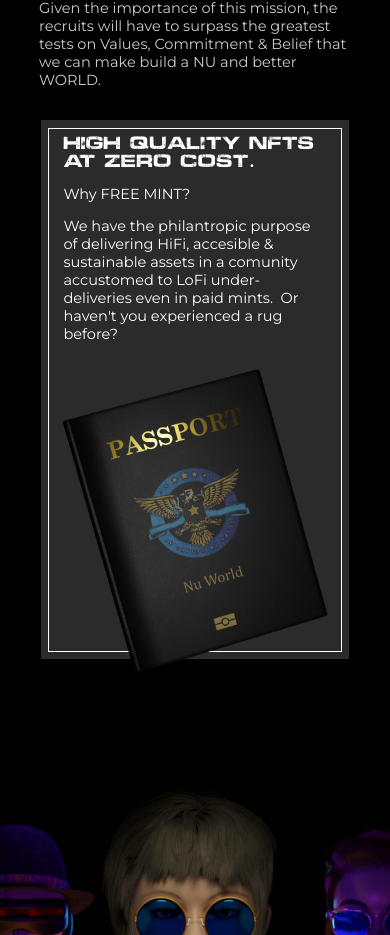
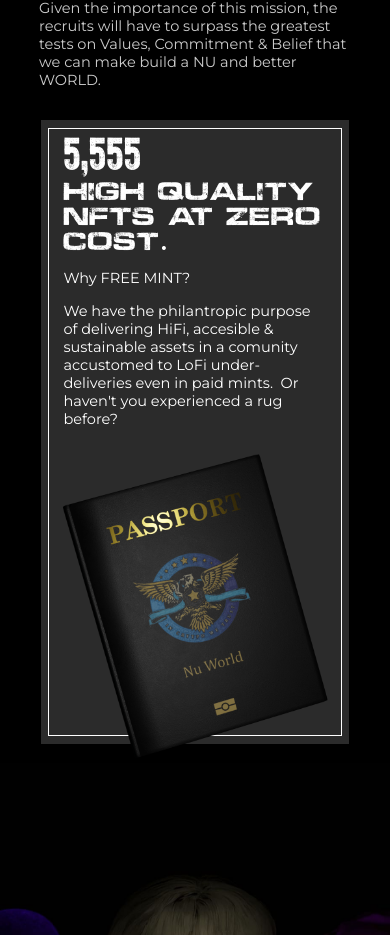
Before and after one commit to RobertIskandarani/NUWorld, a React (Create React App) app: page / in a window 390 px wide. Shown: the part 1577-2512 px from the top of the page. Built offline with nearby package versions, Linux system fonts and the light colour scheme.

Commit message:
se aplica font correcta para 5,555

```diff
--- a/public/index.html
+++ b/public/index.html
@@ -25,6 +25,11 @@
             @font-face {
                 font-family: 'Progress-Personal-Use';
                 src: local('progress'), url(./fonts/PROGRESS-PERSONAL-USE.ttf) format('truetype');
+            }
+
+            @font-face {
+                font-family: 'War-Is-Over';
+                src: local('war'), url(./fonts/War-is-Over.ttf) format('truetype');
             }
 
             /* width */
--- a/src/components/open-letter/Passport.jsx
+++ b/src/components/open-letter/Passport.jsx
@@ -32,6 +32,7 @@ const Passport = () => {
                                 src={tenThousand}
                                 alt="ten thousand"
                             /> */}
+                            <p className="ten-thousand">5,555</p>
                         </div>
                         <p className="passports">High quality NFTs at ZERO COST.</p>
                     </div>
--- a/src/styles/open-letter/Passport.css
+++ b/src/styles/open-letter/Passport.css
@@ -49,7 +49,9 @@
     }
 
     .ten-thousand {
-        margin-top: 1%;
+        font-family: 'War-Is-Over';
+        font-size: 5.46875vw;
+        margin: 0;
         padding: 0;
     }
 
@@ -135,7 +137,9 @@
     }
 
     .ten-thousand {
-        margin-top: 1%;
+        font-family: 'War-Is-Over';
+        font-size: 10.12432vw;
+        margin: 0;
         padding: 0;
     }
 
@@ -143,7 +147,7 @@
         width: 100%;
         margin: 0;
         padding: 0;
-        font-size: 6.03865vw;
+        font-size: 8.52575vw;
         font-family: 'Progress-Personal-Use';
         line-height: 75%;
     }
```
Also changed, not shown: public/fonts/War-is-Over.ttf (added).
